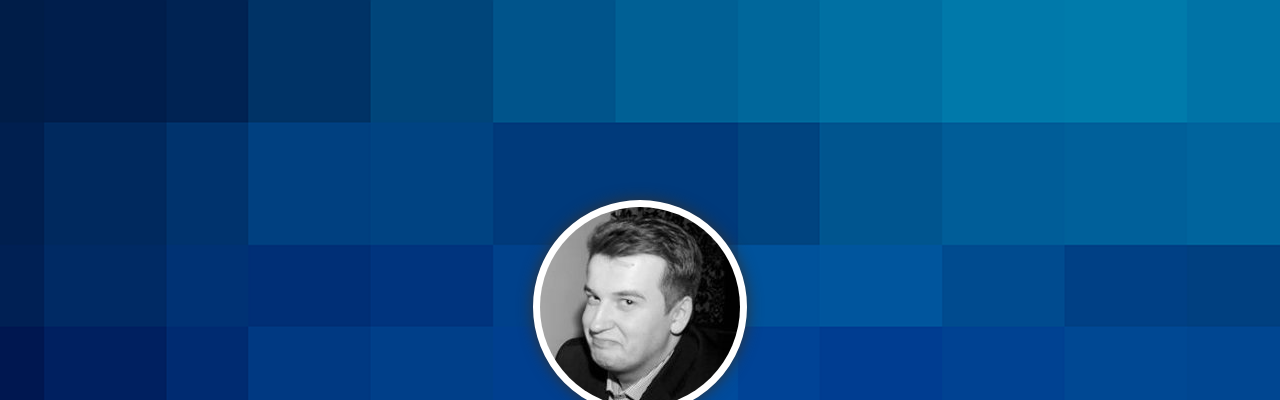
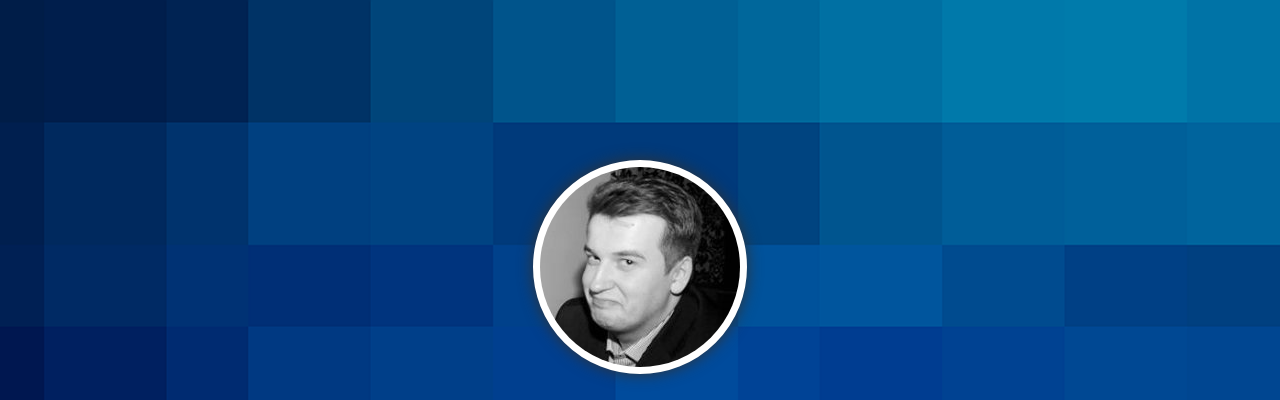
Before and after one commit to kamil/kamil.github.io, a plain HTML site: page index.html in a window 1280 px wide. Shown: the top 400 px of the page. Drawn offline with Linux system fonts and the light colour scheme.

Commit message:
fix height

```diff
--- a/index.html
+++ b/index.html
@@ -24,7 +24,7 @@
             box-shadow: 0px 0px 15px 0px #333333;
         }
         section {
-            height:400px;
+            height:480px;
             margin: auto;
             position: absolute;
             top: 0; left: 0; bottom: 0; right: 0;
```
